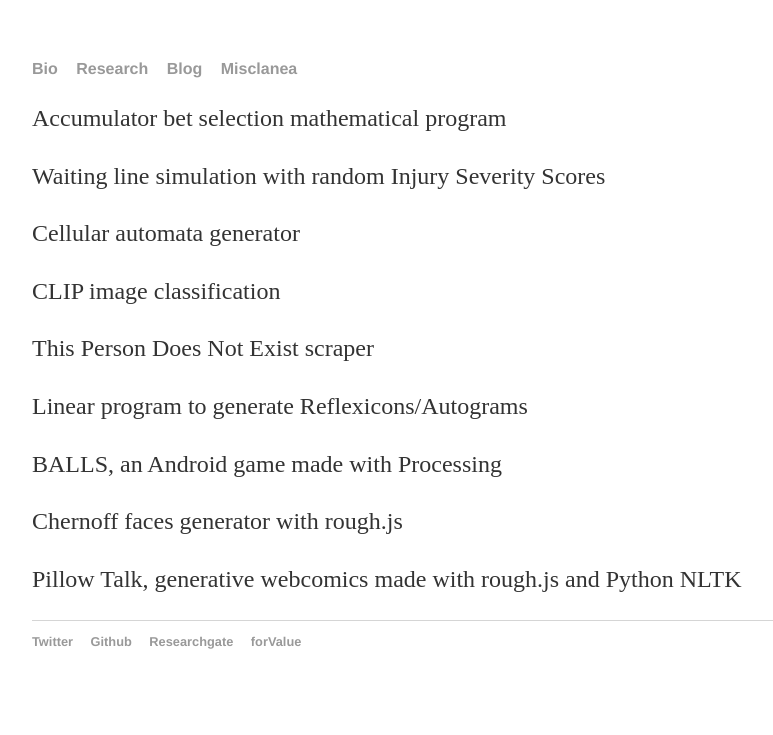
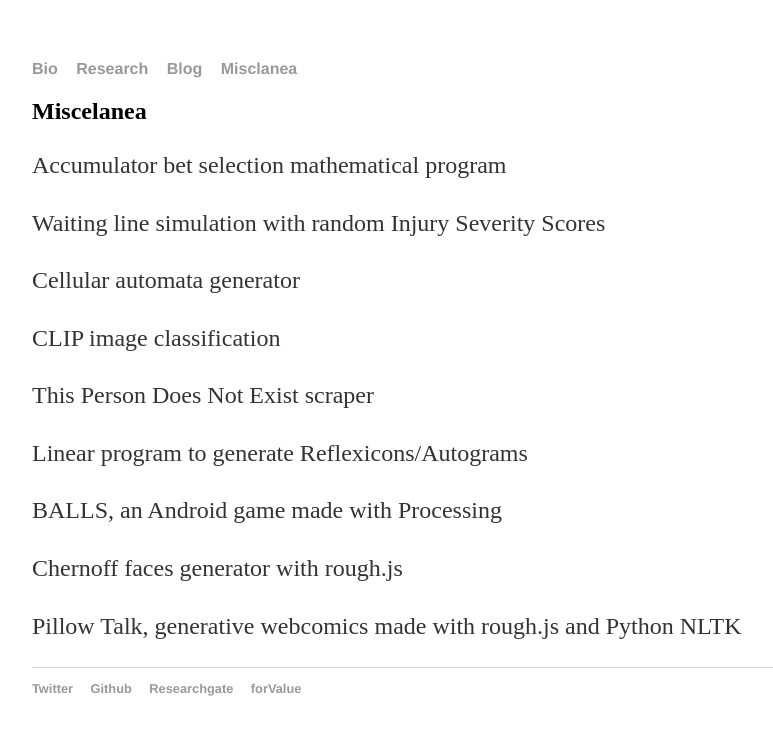
Before and after one commit to ndehouche/ndehouche.github.io, a Jekyll site: the page built from misc/index.html, in a window 1280 px wide. Shown: the top 735 px of the page, without its empty margins (160-933 px from the left). Built offline with Jekyll 4.4.1, drawn with Linux system fonts in a browser that asks for light colours.

Commit message:
Update index.html

```diff
--- a/misc/index.html
+++ b/misc/index.html
@@ -3,6 +3,7 @@ layout: default
 title: Research
 ---
 <div class="blurb">
+	<h2>Miscelanea</h2>
 	 <div class="row padding">
 
 
```
